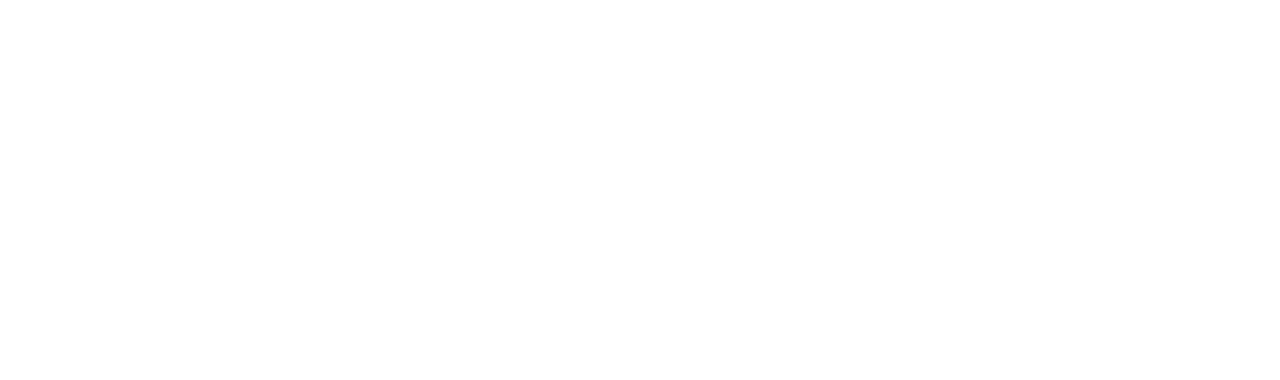
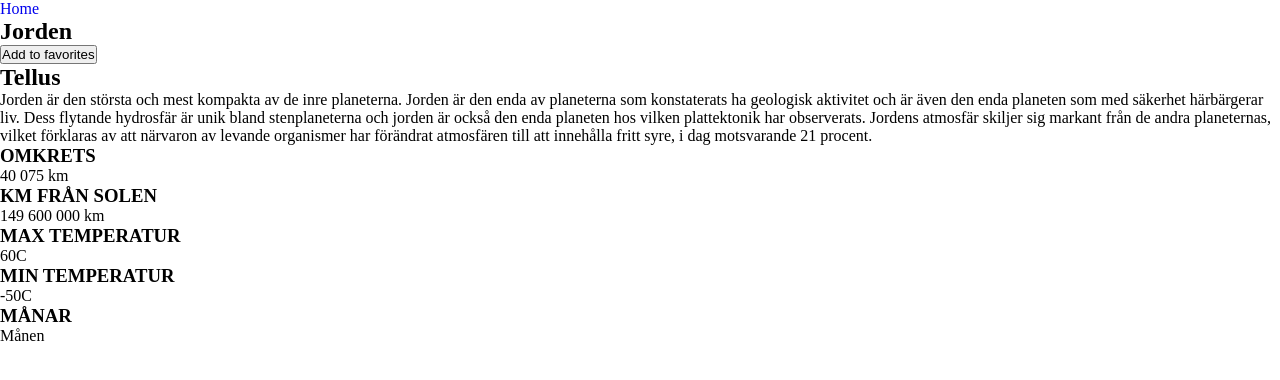
Before and after one commit to angelstam/lexicon-front-end-3-javascript-exercise-solaris, a plain HTML site: page singlePlanet.html in a window 1280 px wide. Drawn offline with Linux system fonts and the light colour scheme.

Commit message:
Add HTML for index and singlePlanet

```diff
--- a/singlePlanet.html
+++ b/singlePlanet.html
@@ -1,13 +1,51 @@
 <!DOCTYPE html>
 <html lang="en">
   <head>
-  <meta charset="UTF-8">
-  <meta name="viewport" content="width=device-width, initial-scale=1.0">
-  <link rel="stylesheet" href="styles/styles.css">
-  <link rel="stylesheet" href="styles/singlePlanet.css">
+    <meta charset="UTF-8" />
+    <meta name="viewport" content="width=device-width, initial-scale=1.0" />
+    <link rel="stylesheet" href="styles/styles.css" />
+    <link rel="stylesheet" href="styles/singlePlanet.css" />
     <title>Single Planet</title>
   </head>
   <body>
+    <figure class="planet-figure"></figure>
+    <nav>
+      <a href="./index.html">Home</a></nav>
+    </nav>
+
+    <article class="planet-container">
+      <div>
+        <h1 id="planet-title">Jorden</h1>
+        <button>Add to favorites</button>
+      </div>
+
+      <h2 id="planet-subtitle">Tellus</h2>
+      <p id="planet-description">
+        Jorden är den största och mest kompakta av de inre planeterna. Jorden är den enda av
+        planeterna som konstaterats ha geologisk aktivitet och är även den enda planeten som med
+        säkerhet härbärgerar liv. Dess flytande hydrosfär är unik bland stenplaneterna och jorden är
+        också den enda planeten hos vilken plattektonik har observerats. Jordens atmosfär skiljer
+        sig markant från de andra planeternas, vilket förklaras av att närvaron av levande
+        organismer har förändrat atmosfären till att innehålla fritt syre, i dag motsvarande 21
+        procent.
+      </p>
+
+      <section class="planet-facts">
+        <h3>OMKRETS</h3>
+        <p id="planet-circumference">40 075 km</p>
+        <h3>KM FRÅN SOLEN</h3>
+        <p id="planet-distance">149 600 000 km</p>
+        <h3>MAX TEMPERATUR</h3>
+        <p id="planet-temp-day">60C</p>
+        <h3>MIN TEMPERATUR</h3>
+        <p id="planet-temp-night">-50C</p>
+      </section>
+      <section class="moon-facts">
+        <h3>MÅNAR</h3>
+        <p id="planet-moons">Månen</p>
+      </section>
+    </article>
+
     <script src="script/singlePlanet.js"></script>
   </body>
 </html>
--- a/styles/styles.css
+++ b/styles/styles.css
@@ -9,3 +9,11 @@
   padding: 0;
   margin: 0;
 }
+
+ul {
+  list-style: none;
+}
+
+a {
+  text-decoration: none;
+}
```
Also changed, not shown: index.html (+20 -4 lines), assets/star-transparent.png (added). Lines whose indentation alone changed are shown as unchanged.
